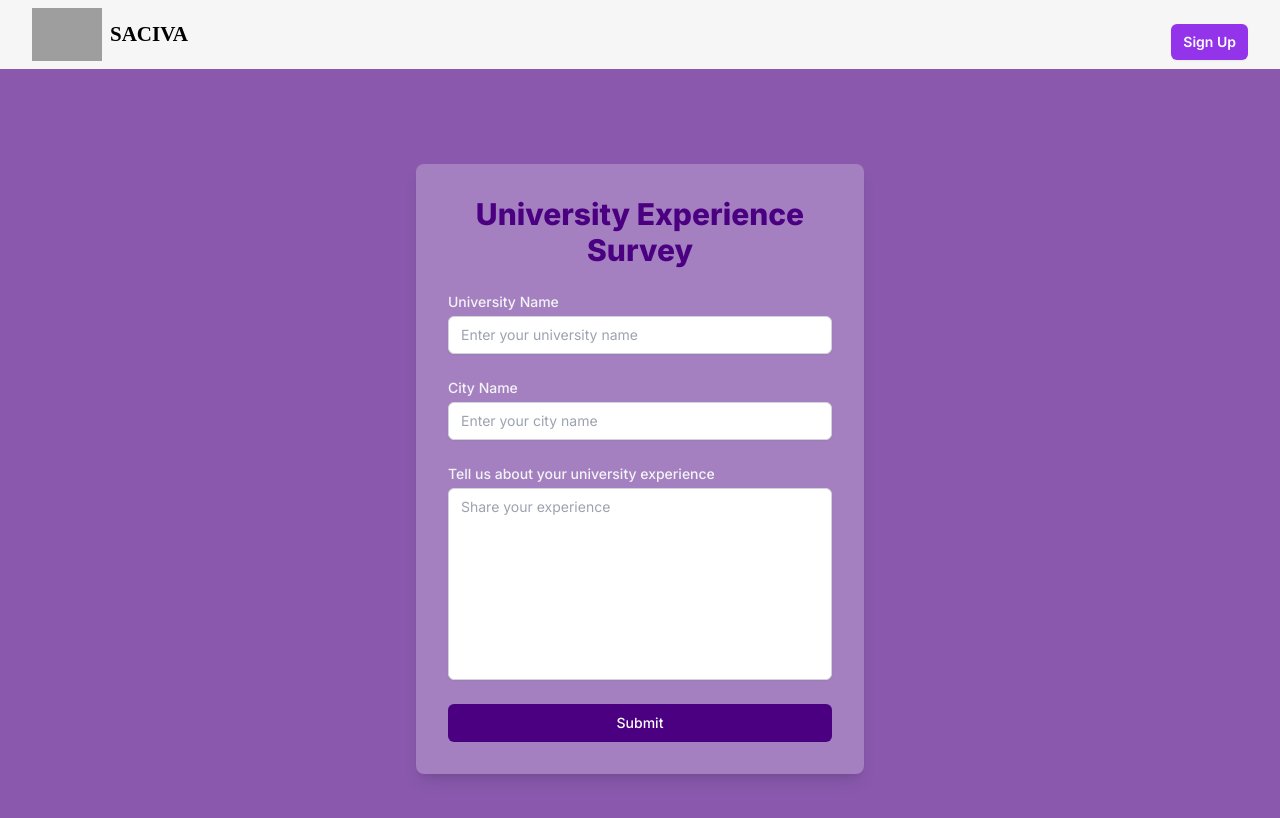
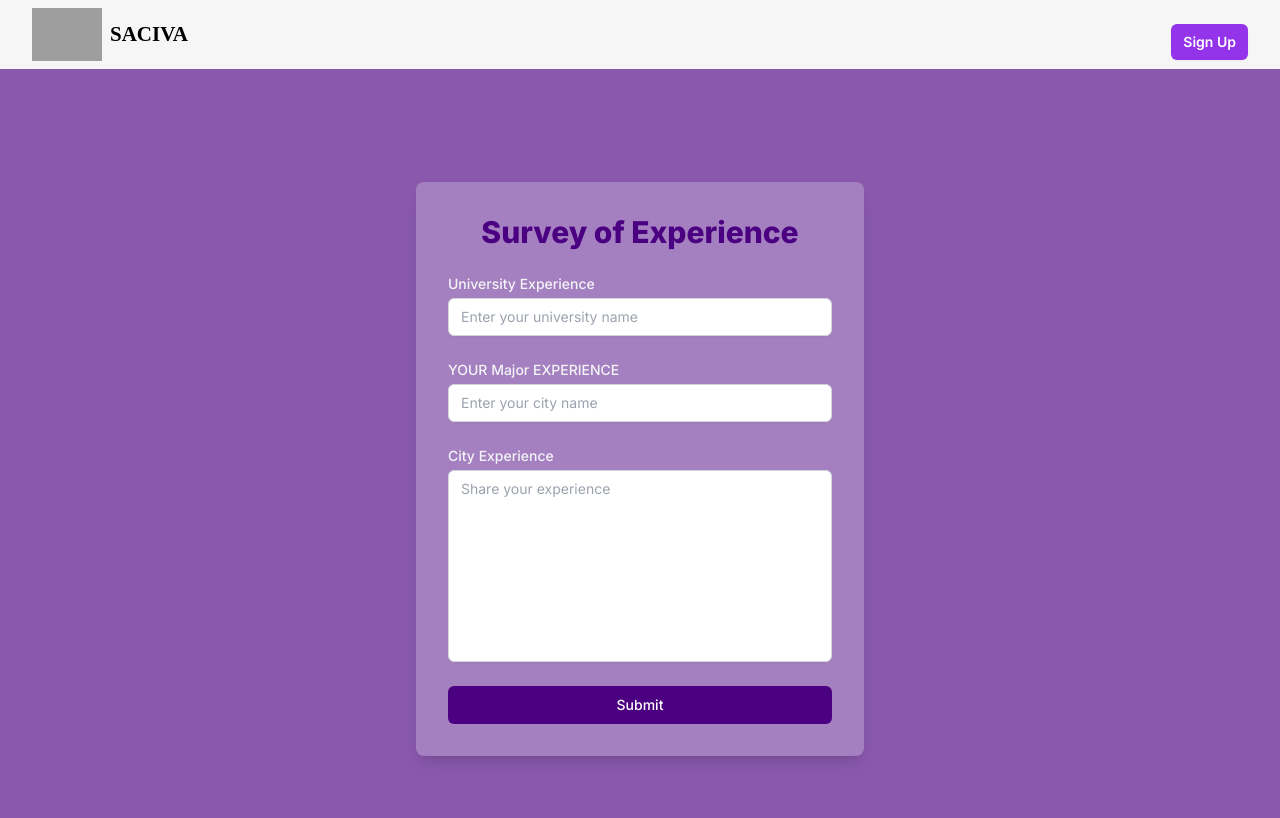
Before and after one commit to priyanshpsalian/sacivamvp, a Next.js app: page /survey in a window 1280 px wide. Shown: the top 818 px of the page. Built offline with nearby package versions, Linux system fonts and the light colour scheme; grey boxes are pictures that could not be loaded.

Commit message:
survey page and nav bar changes

```diff
--- a/src/app/survey/page.tsx
+++ b/src/app/survey/page.tsx
@@ -47,12 +47,12 @@ export default function Survey() {
     <div className="min-h-screen bg-royal-purple flex items-center justify-center py-10 px-4 sm:px-6 lg:px-8">
       <div className="max-w-md w-full bg-lavender shadow-lg rounded-lg p-8">
         <h2 className="mb-6 text-3xl font-extrabold text-center text-indigoCustom">
-          University Experience Survey
+        Survey of Experience
         </h2>
         <form className="space-y-6" onSubmit={handleSubmit}>
           <div>
             <label htmlFor="universityName" className="block text-sm font-medium text-gray-100">
-              University Name
+              University Experience
             </label>
             <input
               id="universityName"
@@ -73,7 +73,7 @@ export default function Survey() {
 
           <div>
             <label htmlFor="cityName" className="block text-sm font-medium text-gray-100">
-              City Name
+              YOUR Major EXPERIENCE
             </label>
             <input
               id="cityName"
@@ -94,7 +94,7 @@ export default function Survey() {
 
           <div>
             <label htmlFor="experience" className="block text-sm font-medium text-gray-100">
-                Tell us about your university experience
+                City Experience
             </label>
             <textarea
                 id="experience"
--- a/src/components/nav.tsx
+++ b/src/components/nav.tsx
@@ -81,7 +81,7 @@ export default function Navbar() {
                   type="button"
                   className="mt-4 w-full rounded-md bg-purple-600 px-3 py-2 text-sm font-semibold text-white shadow-sm  focus-visible:outline focus-visible:outline-2 focus-visible:outline-offset-2 focus-visible:outline-black"
                   >
-                  Log In
+                  Sign Up
                 </button>
                   </Link>
                 {/* <Modal open={open} onClose={onCloseModal} center>
```
